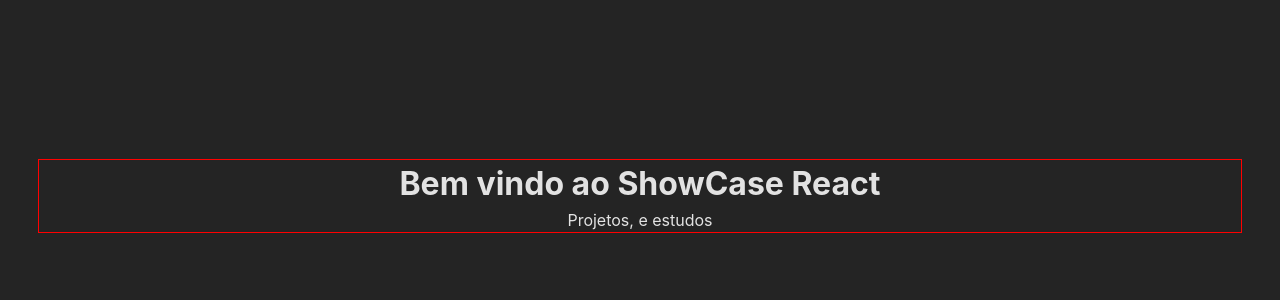
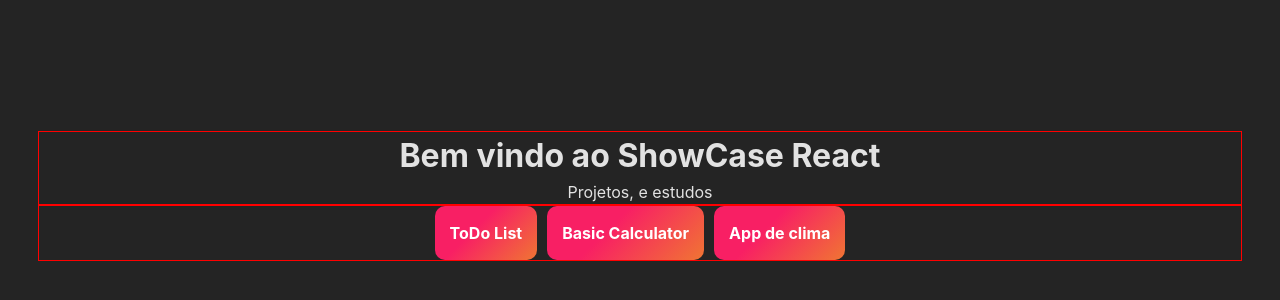
Before and after one commit to Daniel-Possamai/estudosDev, a React (Vite) app in the folder myReactShowCase/react-showcase/: page / in a window 1280 px wide. Shown: the part 204-504 px from the top of the page. Built offline with nearby package versions, Linux system fonts and the light colour scheme.

Commit message:
Botões para acessar os paginas dentro do projeto criado

```diff
--- a/myReactShowCase/react-showcase/src/pages/home/home.scss
+++ b/myReactShowCase/react-showcase/src/pages/home/home.scss
@@ -1,16 +1,17 @@
-*{
+* {
     margin: 0;
     padding: 0;
     box-sizing: border-box;
 }
 
-html, body {
+html,
+body {
     width: 100%;
     height: 100%;
 }
 
 
-.container-home-englobador{
+.container-home-englobador {
     padding: 3%;
     width: 100%;
     height: 100dvh;
@@ -20,7 +21,7 @@
     justify-content: center;
 
 
-    .container-titulo{
+    .container-titulo {
         width: 100%;
         border: 1px solid red;
         display: flex;
@@ -28,4 +29,32 @@
         justify-content: center;
         align-items: center;
     }
+
+    .box-pages {
+        display: flex;
+        width: 100%;
+        justify-content: center;
+        align-items: center;
+        gap: 10px;
+        border: 1px solid red;
+
+        .link-page {
+            text-align: center;
+            text-decoration: none;
+            padding: 15px;
+            border-radius: 10px;
+            box-sizing: border-box;
+            color: #fff;
+            cursor: pointer;
+            background-image: linear-gradient(135deg, #f81f64 40%, #f07533);
+            font-weight: bold;
+            font-size: 16px;
+            transition: all 0.3s;
+        }
+        .link-page:hover {
+            background-image: linear-gradient(135deg, #f81f64 40%, #f07533);
+            opacity: 0.9;
+            transform: scale(0.95);
+        }
+    }
 }
--- a/myReactShowCase/react-showcase/src/pages/home/home.tsx
+++ b/myReactShowCase/react-showcase/src/pages/home/home.tsx
@@ -8,7 +8,11 @@
                 <h1>Bem vindo ao ShowCase React</h1>
                 <p>Projetos, e estudos</p>
             </div>
-            <a href="/"></a>
+            <div className="box-pages">
+                <a className="link-page" href="/todo">ToDo List</a>
+                <a className="link-page" href="/todo">Basic Calculator</a>
+                <a className="link-page" href="/todo">App de clima</a>
+            </div>
         </div>
     )
 }
--- a/myReactShowCase/react-showcase/src/pages/todoList/todo.tsx
+++ b/myReactShowCase/react-showcase/src/pages/todoList/todo.tsx
@@ -1,6 +1,11 @@
-
+import './todo.scss'
 
 
 export default function Todo(){
+    return(
+    <div className="test">
+        <p>test</p>
+    </div>
+    )
 
 }
--- a/myReactShowCase/react-showcase/src/routes.tsx
+++ b/myReactShowCase/react-showcase/src/routes.tsx
@@ -1,5 +1,6 @@
 import { createBrowserRouter } from "react-router-dom";
 import Home from './pages/home/home.tsx'
+import Todo from './pages/todoList/todo.tsx'
 
 
 export const router = createBrowserRouter([
@@ -7,4 +8,8 @@
       path: "/",
       element: <Home/>,
     },
+    {
+      path: "/todo",
+      element: <Todo/>,
+    },
   ]);
```
